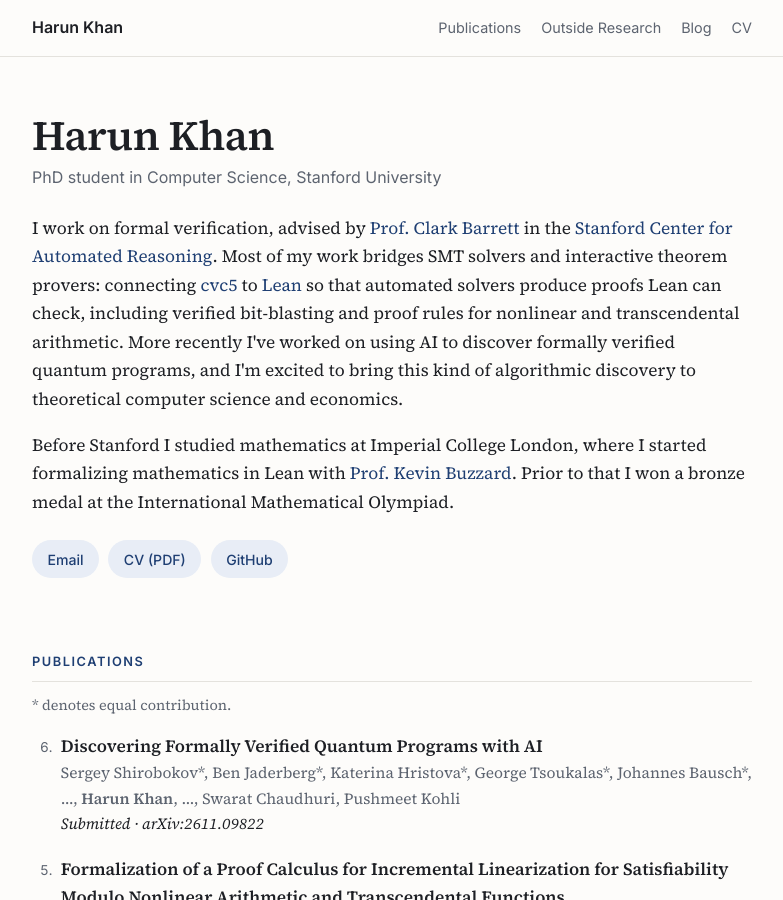
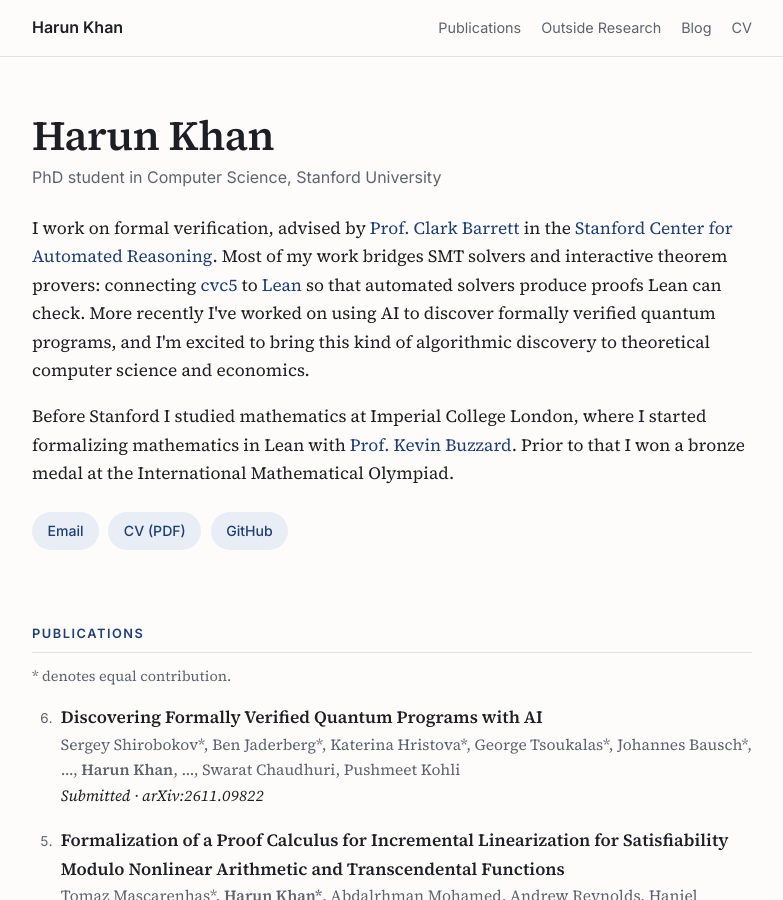
Before and after one commit to harunk-dev/website, a Jekyll site: the page built from index.html, in a window 1280 px wide and 900 px high. Shown: the whole window, without its empty margins (248-1031 px from the left). Built offline with Jekyll 4.4.1, drawn with Linux system fonts in a browser that asks for light colours.

Commit message:
Trim intro detail
Co-Authored-By: Claude Opus 5.5 <noreply@anthropic.com>
Claude-Session: https://claude.ai/code/session_01734RpCjVag34boEXhMytMG

```diff
--- a/index.html
+++ b/index.html
@@ -10,8 +10,8 @@ layout: default
           I work on formal verification, advised by <a href="https://theory.stanford.edu/~barrett/">Prof. Clark Barrett</a>
           in the <a href="https://centaur.stanford.edu/">Stanford Center for Automated Reasoning</a>. Most of my work
           bridges SMT solvers and interactive theorem provers: connecting <a href="https://cvc5.github.io/">cvc5</a> to
-          <a href="https://lean-lang.org/">Lean</a> so that automated solvers produce proofs Lean can check, including
-          verified bit-blasting and proof rules for nonlinear and transcendental arithmetic. More recently I've worked on
+          <a href="https://lean-lang.org/">Lean</a> so that automated solvers produce proofs Lean can check.
+          More recently I've worked on
           using AI to discover formally verified quantum programs, and I'm excited to bring this kind of algorithmic
           discovery to theoretical computer science and economics.
         </p>
```
